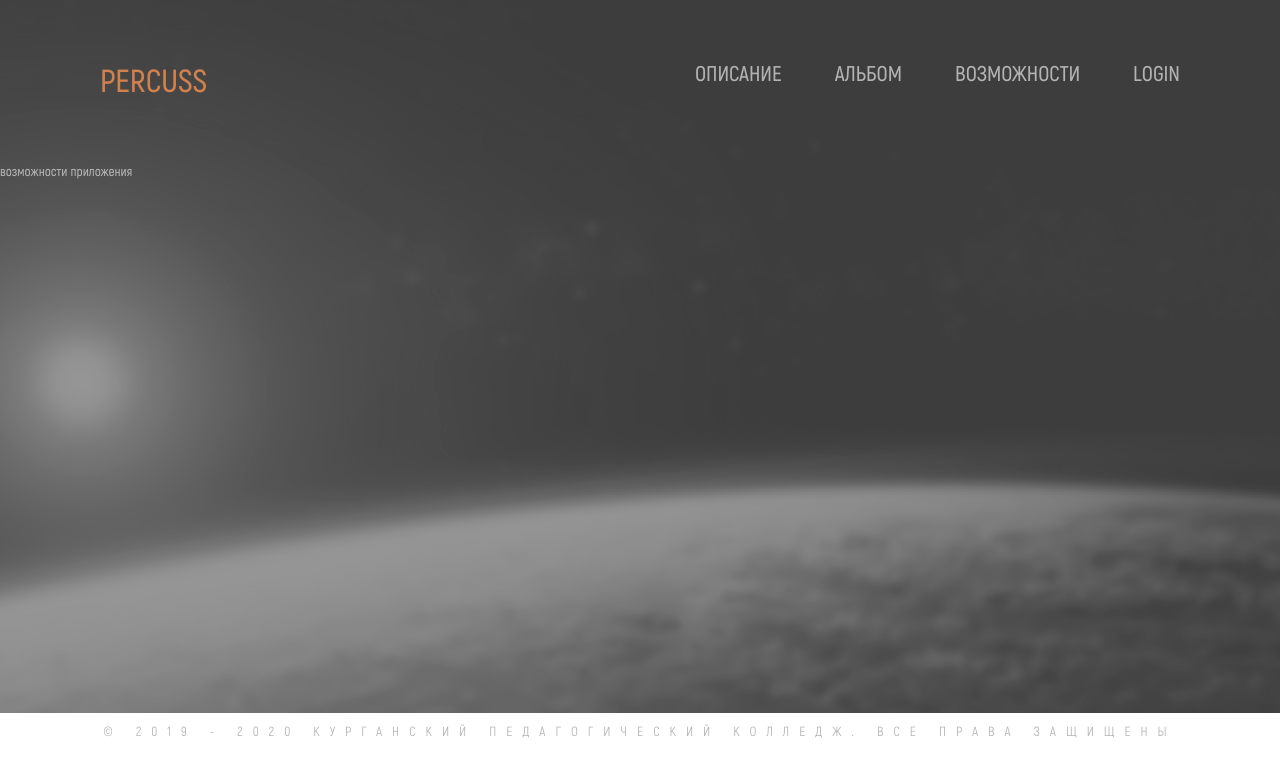
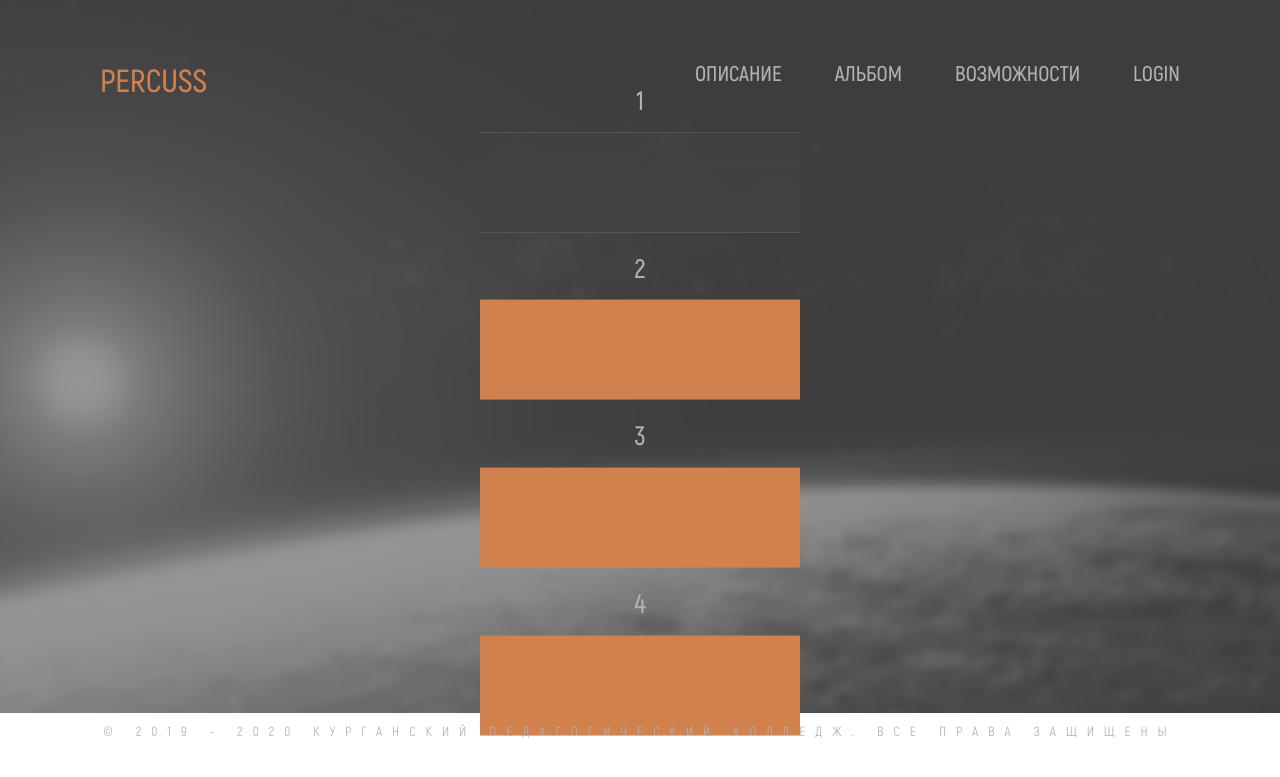
Before and after one commit to Exsist/PerCuss, a PHP site: page /index.php?page=possibility in a window 1280 px wide. Shown: the top 777 px of the page. Run offline with PHP 8.4, Linux system fonts and the light colour scheme.

Commit message:
Succesful create upload image to push main button.

```diff
--- a/index.php
+++ b/index.php
@@ -5,6 +5,24 @@
 include 'tpl/header.html';
 $path = (isset($_SERVER['REQUEST_URI'])) ? $_SERVER['REQUEST_URI'] : '';
 if ($path) { // TODO: СДЕЛАТЬ РАЗЛИЧНЫЕ ЗАПРОСЫ
+    if ($path == "/upload/image") {
+        if (isset($_FILES['user_image']['name'])) {
+            if ($_FILES['user_image']['error'] > 0) {
+                echo 'Error during file upload ' . $_FILES['user_image']['error'];
+            } else {
+                if (file_exists('uploads/' . $_FILES['user_image']['name'])) {
+                    echo 'File already exists : uploads/' . $_FILES['user_image']['name'];
+                } else {
+                    move_uploaded_file($_FILES['user_image']['tmp_name'], 'uploads/' . $_FILES['user_image']['name']);
+                    echo 'File successfully uploaded : uploads/' . $_FILES['user_image']['name'];
+                }
+            }
+        } else {
+            echo 'Please choose a file';
+        }
+//        $source_path = $_FILES['user_image'];
+//        print_r($source_path);
+    }
 }
 
 $page = (isset($_GET['page'])) ? $_GET['page']  : ''; // TODO: Переписать механизм подключения других страниц.
--- a/static/css/styles.css
+++ b/static/css/styles.css
@@ -2,17 +2,14 @@
             font-family: AkrobatBold;
             src: url(/PerCuss/static/fonts/acrobat/Akrobat-Bold.otf);
 }
-
 @font-face  {
     font-family: AkrobatSemiBold;
     src: url(/PerCuss/static/fonts/acrobat/Akrobat-SemiBold.otf);
 }
-
 @font-face  {
     font-family: AkrobatRegular;
     src: url(/PerCuss/static/fonts/acrobat/Akrobat-Regular.otf);
 }
-
 @font-face  {
     font-family: AkrobatThin;
     src: url(/PerCuss/static/fonts/acrobat/Akrobat-Thin.otf);
@@ -34,7 +31,6 @@ body {
 *:focus {
     outline-color: #b979ff;
 }
-
 a{
     text-decoration: none;
 }
@@ -45,25 +41,20 @@ menu {
     padding: 60px 100px 40px;
     margin: 0;
 }
-
 menu a {
     display: inline-block;
     color: #b3b3b3;
 }
-
 menu .menu-r {
     float: left;
 }
-
 menu .menu-l {
     float: right;
 }
-
 menu .menu-r a {
     color: #d0814d;
     font-size: 24pt;
 }
-
 menu .menu-l a {
     text-align: right;
     padding-left: 50px;
@@ -76,7 +67,7 @@ menu .menu-l a:hover {
     color: #d0814d;
 }
 /* main template */
-div.content.main {
+div.content {
     position: absolute;
     left: 50%;
     top: 50%;
@@ -133,7 +124,7 @@ div.content.main p span {
 
 /* edding zone */
 div.editing-form {
-/*    display: none;*/
+    display: none;
     position: fixed;
     top: 0;
     width: 100%;
@@ -150,9 +141,10 @@ div.editing-form .cancel-editing-form {
     color: #d3d3d3;
 }
 div.editing-form .cancel-editing-form .cancel {
-   text-align: center;
+    text-align: center;
+    color: #d0814d;
+    font-size: 30pt;
 }
-
 div.editing-form .editing-zone {
     position: absolute;
     width: 80%;
@@ -178,7 +170,18 @@ div.editing-form .editing-zone .editing-methods {
     height: 100%;
     border-left: 5px solid #d0814d;
 }
+/* possibility */
 
+.pos-image {
+    background-color: #d0814d;
+    width: 50%;
+    height: 100px;
+    margin: 0 auto;
+}
+.pos-image.cut {
+    background-image: url(/PerCuss/static/images/background/desktop-edit.png);
+    background-size: auto;
+}
 
 /* footer */
 footer {
--- a/tpl/main.html
+++ b/tpl/main.html
@@ -1,14 +1,15 @@
 <div class="content main">
-    <form method="post">
+    <form method="post" method="post" enctype="multipart/form-data">
         <h1>PERCUSS</h1>
         <p>ФОТОРЕДАКТОР ОНЛАЙН</p>
         <div class="upload-btn">ЗАГРУЗИТЬ<br>ФОТО</div>
+        <input type="file" class="upload-image-input" name="user_image" style="display: none" accept="image/jpeg, image/png">
         <p class="legend">ПЕРВЫЙ - <span>КОСМИЧЕСКИЙ</span></p>
     </form>
 </div>
 <div class="editing-form">
     <div class="cancel-editing-form">
-        <div class="cancel">
+        <div class="cancel">&#10006;
         </div>
     </div>
     <div class="editing-zone">
--- a/tpl/possibility.html
+++ b/tpl/possibility.html
@@ -1 +1,10 @@
-<p>возможности приложения</p>
+<div class='content'>
+    <h1>1</h1>
+    <div class="pos-image cut"></div>
+    <h1>2</h1>
+    <div class="pos-image correction"></div>
+    <h1>3</h1>
+    <div class="pos-image photo-border"></div>
+    <h1>4</h1>
+    <div class="pos-image filters"></div>
+</div>
```
Also changed, not shown: static/js/scripts.js (+25 -3 lines), uploads/&Изображение1.jpg (added), uploads/до 20 декабря.jpg (added).
